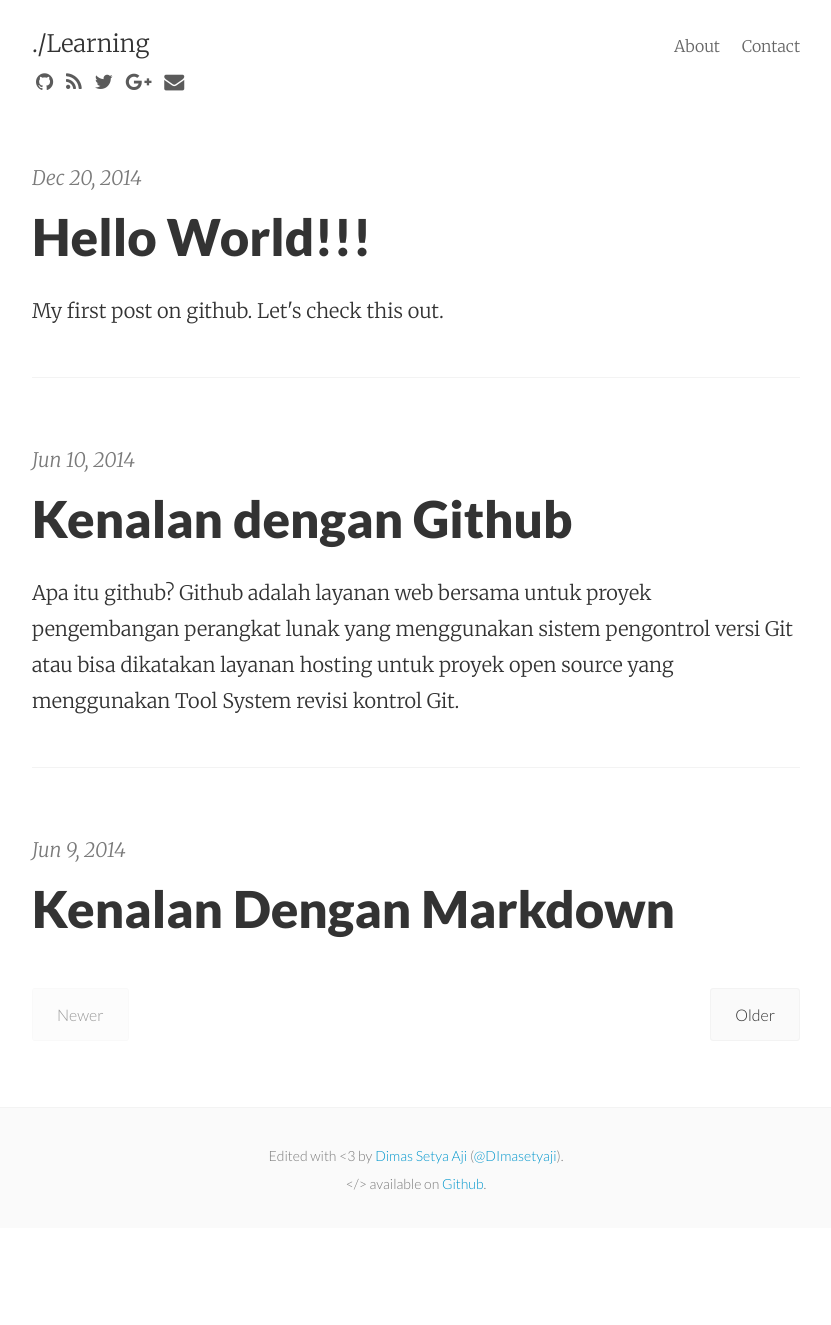
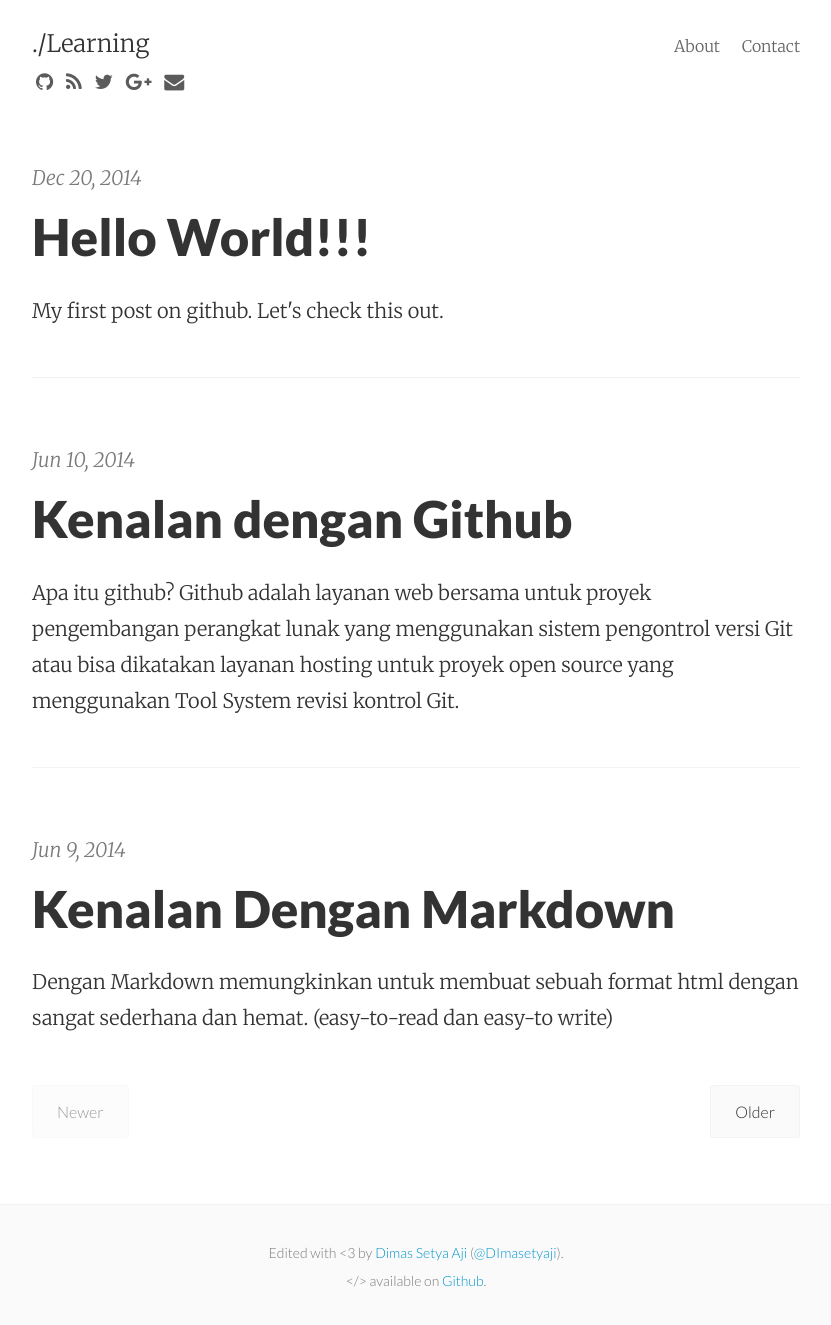
Before and after one commit to D3f4lt/d3f4lt.github.io, a Jekyll site: the page built from index.html, in a window 1280 px wide. Shown: the whole page, without its empty margins (224-1055 px from the left). Built offline with Jekyll 4.4.1, drawn with Linux system fonts in a browser that asks for light colours; nearby versions of some CDN libraries; the list of posts is cut into pages by our own code; before the commit the page ends 1228 px from its top, so only the background shows below that.

Commit message:
Update and rename 2014-06-09-so-what-is-jekyll.md to 2014-06-09-kenalan-markdown.md

```diff
--- a/_posts/2014-06-09-so-what-is-jekyll.md
+++ b/_posts/2014-06-09-kenalan-markdown.md
@@ -2,7 +2,7 @@
 layout:     post
 title:      Kenalan Dengan Markdown
 date:       2014-06-09 12:32:18
-summary:
+summary:    Dengan Markdown memungkinkan untuk membuat sebuah format html dengan sangat sederhana dan hemat. (easy-to-read dan easy-to write)
 categories: pengetahuan post
 ---
 
```
